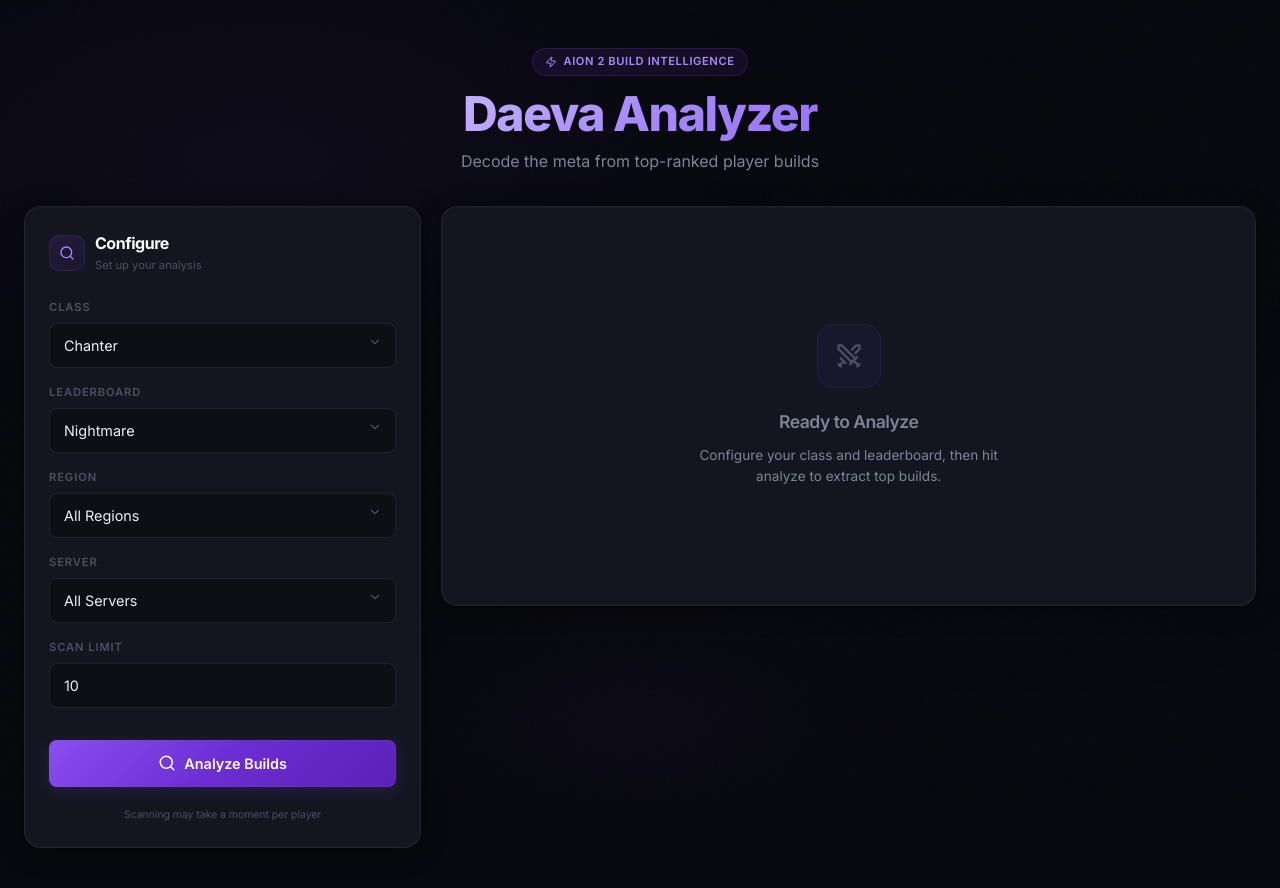
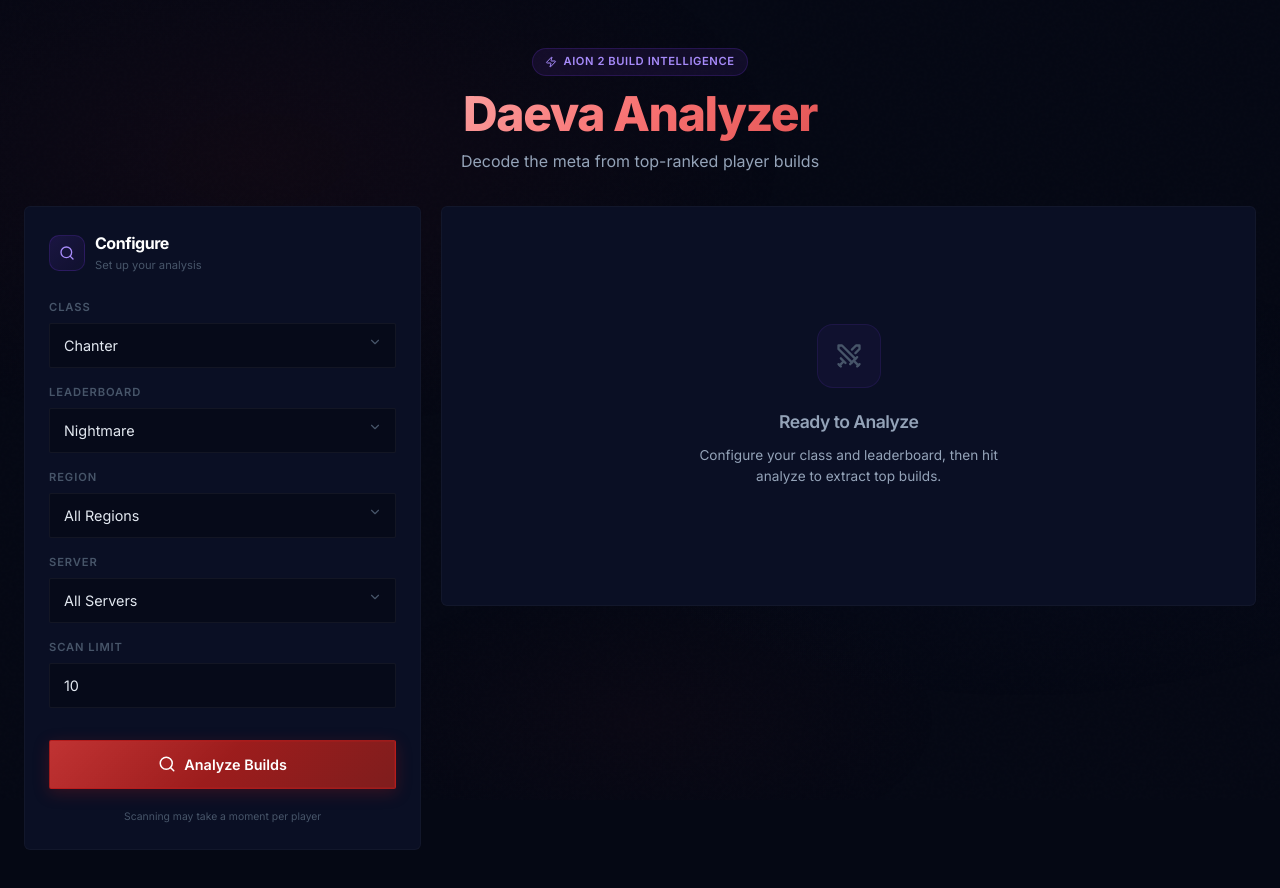
Before and after one commit to Othmane-ElAlami/Daeva, a Next.js app: page / in a window 1280 px wide. Shown: the top 888 px of the page. Built offline with nearby package versions, Linux system fonts and the light colour scheme.

Commit message:
Redesign UI theme and update layout
Switch color scheme from purple to dark-red; tighten border radii; add Cinzel font and dark-mode meta tags; remove inline favicon metadata from layout.

```diff
--- a/app/globals.css
+++ b/app/globals.css
@@ -5,46 +5,48 @@
    ═══════════════════════════════════════════ */
 
 :root {
-  --bg-primary: #08090e;
-  --bg-secondary: #0e1018;
-  --bg-elevated: #14161f;
-  --bg-surface: rgba(255, 255, 255, 0.025);
+  color-scheme: dark;
 
-  --border-subtle: rgba(255, 255, 255, 0.05);
-  --border-default: rgba(255, 255, 255, 0.08);
-  --border-hover: rgba(255, 255, 255, 0.14);
-  --border-accent: rgba(124, 58, 237, 0.3);
+  --bg-primary: #050814;
+  --bg-secondary: #080c1a;
+  --bg-elevated: #0a0f24;
+  --bg-surface: rgba(255, 255, 255, 0.015);
 
-  --text-primary: #eef0f4;
-  --text-secondary: #7c8499;
-  --text-tertiary: #4a5064;
+  --border-subtle: rgba(255, 255, 255, 0.03);
+  --border-default: rgba(255, 255, 255, 0.05);
+  --border-hover: rgba(185, 28, 28, 0.4);
+  --border-accent: rgba(185, 28, 28, 0.5);
 
-  --accent: #7c3aed;
-  --accent-light: #a78bfa;
-  --accent-muted: rgba(124, 58, 237, 0.15);
-  --accent-glow: rgba(124, 58, 237, 0.2);
+  --text-primary: #e2e8f0;
+  --text-secondary: #94a3b8;
+  --text-tertiary: #475569;
+
+  --accent: #b91c1c;
+  --accent-light: #f87171;
+  --accent-muted: rgba(185, 28, 28, 0.15);
+  --accent-glow: rgba(185, 28, 28, 0.25);
 
   --success: #10b981;
   --warning: #f59e0b;
   --error: #ef4444;
 
-  --stat-offense: #fb7185;
-  --stat-defense: #60a5fa;
-  --stat-utility: #2dd4bf;
+  --stat-offense: #b91c1c;
+  --stat-defense: #22c55e;
+  --stat-utility: #3b82f6;
   --stat-skill: #c084fc;
-  --stat-deity: #fbbf24;
-  --stat-base: #94a3b8;
+  --stat-deity: #b45309;
+  --stat-base: #64748b;
 
-  --arcana-pure-blood: #ef4444;
-  --arcana-primal-vigor: #22c55e;
-  --arcana-magic-armor: #3b82f6;
-  --arcana-frenzy: #f97316;
+  --arcana-pure-blood: #b91c1c;
+  --arcana-primal-vigor: #15803d;
+  --arcana-magic-armor: #1d4ed8;
+  --arcana-frenzy: #ea580c;
   --arcana-none: #475569;
 
-  --radius-sm: 8px;
-  --radius-md: 12px;
-  --radius-lg: 16px;
-  --radius-xl: 20px;
+  --radius-sm: 2px;
+  --radius-md: 4px;
+  --radius-lg: 6px;
+  --radius-xl: 8px;
 }
 
 * {
@@ -69,9 +71,9 @@
   position: fixed;
   inset: 0;
   background:
-    radial-gradient(ellipse 60% 50% at 20% 20%, rgba(124, 58, 237, 0.06) 0%, transparent 70%),
-    radial-gradient(ellipse 50% 40% at 80% 60%, rgba(37, 99, 235, 0.04) 0%, transparent 70%),
-    radial-gradient(ellipse 40% 30% at 50% 90%, rgba(168, 85, 247, 0.03) 0%, transparent 60%);
+    radial-gradient(ellipse 60% 50% at 20% 20%, rgba(185, 28, 28, 0.06) 0%, transparent 70%),
+    radial-gradient(ellipse 50% 40% at 80% 60%, rgba(30, 58, 138, 0.05) 0%, transparent 70%),
+    radial-gradient(ellipse 40% 30% at 50% 90%, rgba(153, 27, 27, 0.04) 0%, transparent 60%);
   pointer-events: none;
   z-index: 0;
 }
@@ -94,20 +96,17 @@
   border: 1px solid var(--border-subtle);
   border-radius: var(--radius-lg);
   padding: 24px;
-  -webkit-backdrop-filter: blur(12px);
-  backdrop-filter: blur(12px);
+  -webkit-backdrop-filter: blur(8px);
+  backdrop-filter: blur(8px);
   box-shadow:
-    0 0 0 1px rgba(255, 255, 255, 0.02) inset,
-    0 4px 24px rgba(0, 0, 0, 0.4),
-    0 1px 2px rgba(0, 0, 0, 0.3);
+    0 0 0 1px rgba(255, 255, 255, 0.01) inset,\n    inset 0 1px 0 rgba(255, 255, 255, 0.05),\n    0 4px 24px rgba(0, 0, 0, 0.8),\n    0 1px 2px rgba(0, 0, 0, 0.6);
   transition: border-color 0.3s ease, box-shadow 0.3s ease;
 }
 
 .glass-panel:hover {
   border-color: var(--border-hover);
   box-shadow:
-    0 0 0 1px rgba(255, 255, 255, 0.03) inset,
-    0 8px 40px rgba(0, 0, 0, 0.5),
+    0 0 0 1px rgba(185, 28, 28, 0.05) inset,\n    inset 0 1px 0 rgba(185, 28, 28, 0.1),\n    0 8px 40px rgba(0, 0, 0, 0.9),
     0 0 30px -10px var(--accent-glow);
 }
 
@@ -250,9 +249,9 @@
 /* ─── Buttons ─── */
 .btn-primary {
   position: relative;
-  background: linear-gradient(135deg, var(--accent), #5b21b6);
+  background: linear-gradient(135deg, var(--accent), #7f1d1d);
   color: white;
-  border: none;
+  border: 1px solid rgba(185, 28, 28, 0.5);
   border-radius: var(--radius-sm);
   padding: 12px 20px;
   font-size: 0.9rem;
@@ -265,7 +264,7 @@
   gap: 8px;
   width: 100%;
   transition: transform 0.15s, box-shadow 0.25s, filter 0.25s;
-  box-shadow: 0 4px 16px var(--accent-glow), 0 0 0 1px rgba(124, 58, 237, 0.3) inset;
+  box-shadow: 0 4px 16px var(--accent-glow), 0 0 0 1px rgba(185, 28, 28, 0.3) inset;
   overflow: hidden;
 }
 
@@ -279,7 +278,7 @@
 
 .btn-primary:hover {
   transform: translateY(-1px);
-  box-shadow: 0 8px 30px var(--accent-glow), 0 0 0 1px rgba(124, 58, 237, 0.4) inset;
+  box-shadow: 0 8px 30px var(--accent-glow), 0 0 0 1px rgba(185, 28, 28, 0.4) inset;
   filter: brightness(1.1);
 }
 
@@ -322,7 +321,7 @@
   letter-spacing: 0.04em;
   background: var(--accent-muted);
   color: var(--accent-light);
-  border: 1px solid rgba(124, 58, 237, 0.25);
+  border: 1px solid rgba(185, 28, 28, 0.25);
 }
 
 .badge-success {
@@ -349,7 +348,7 @@
 
 .stat-card-header {
   padding: 12px 16px;
-  background: linear-gradient(135deg, rgba(124, 58, 237, 0.08), transparent);
+  background: linear-gradient(135deg, rgba(185, 28, 28, 0.08), transparent);
   border-bottom: 1px solid var(--border-subtle);
   display: flex;
   align-items: center;
@@ -514,7 +513,7 @@
 
 .bg-emerald-grad { background: linear-gradient(135deg, rgba(16, 185, 129, 0.04), transparent); }
 .border-emerald { border-color: rgba(16, 185, 129, 0.15); }
-.border-purple-20 { border-color: rgba(168, 85, 247, 0.2); }
+.border-purple-20 { border-color: rgba(239, 68, 68, 0.2); }
 
 /* ─── Scrollbar ─── */
 ::-webkit-scrollbar { width: 6px; height: 6px; }
@@ -586,12 +585,14 @@
   flex-shrink: 0;
   font-size: 0.65rem;
   line-height: 1.6;
+  -webkit-user-select: none;
   user-select: none;
 }
 
 .log-time {
   color: var(--text-tertiary);
   flex-shrink: 0;
+  -webkit-user-select: none;
   user-select: none;
   font-size: 0.7rem;
 }
--- a/app/layout.js
+++ b/app/layout.js
@@ -1,4 +1,4 @@
-import { Inter } from "next/font/google";
+import { Inter, Cinzel } from "next/font/google";
 import "./globals.css";
 
 const inter = Inter({
@@ -6,25 +6,28 @@
   weight: ["400", "500", "600", "700", "800"],
 });
 
+const cinzel = Cinzel({
+  subsets: ["latin"],
+  weight: ["400", "700", "900"],
+  variable: "--font-cinzel",
+});
+
 export const metadata = {
   title: "Daeva Analyzer",
   description: "Aion 2 Build Dashboard",
-  icons: {
-    icon: [
-      { url: '/favicon/favicon-96x96.png', sizes: '96x96', type: 'image/png' },
-      { url: '/favicon/favicon.svg', type: 'image/svg+xml' },
-      { url: '/favicon/favicon.ico' },
-      { url: '/favicon/apple-touch-icon.png' },
-    ],
-    shortcut: '/favicon/favicon.ico',
-    apple: '/favicon/apple-touch-icon.png',
-  },
-  manifest: '/favicon/site.webmanifest',
 };
 
 export default function RootLayout({ children }) {
   return (
-    <html lang="en" className={inter.className} suppressHydrationWarning>
+    <html
+      lang="en"
+      className={`${inter.className} ${cinzel.variable}`}
+      suppressHydrationWarning
+    >
+      <head>
+        <meta name="darkreader-lock" />
+        <meta name="color-scheme" content="dark" />
+      </head>
       <body suppressHydrationWarning>{children}</body>
     </html>
   );
```
